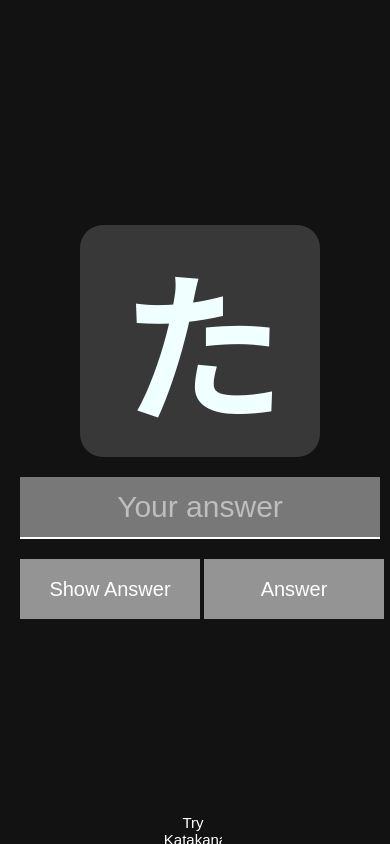
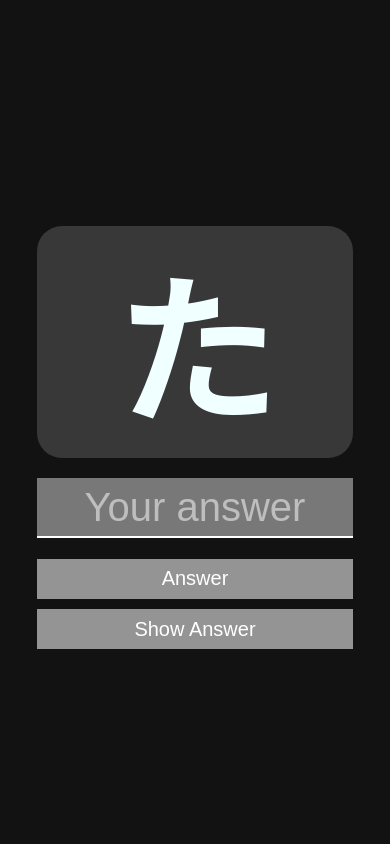
Before and after one commit to FcoAgZa/kana-flashcards, a plain HTML site: page index.html in a window 390 px wide. Both pictures are taken after a click on the button "Hiragana". Drawn offline with Linux system fonts and the light colour scheme; a web font is replaced by a local one.

Commit message:
11 05 23 update
Ahora muestro las respuestas en la misma caja de texto que el usuario
Mejoras para vista en móvil
mejoras al botón para cambiar entre katakana y hiragana

```diff
--- a/estilo.css
+++ b/estilo.css
@@ -10,6 +10,9 @@
   outline: 0;
   font-size: 100%;
   vertical-align: baseline;
+  box-sizing: border-box;
+  font-family: 'Signika Negative', sans-serif;
+  color: white;
 }
 .outer {
   display: table;
@@ -26,8 +29,7 @@
 .inner {
   margin-left: auto;
   margin-right: auto;
-  width: 400px;
-  /* Whatever width you want */
+  width: 90%
 }
 body{
   background-color: #121212;
@@ -35,16 +37,20 @@ body{
 .hidden{
   display: none;
 }
+
+.kana_print_div, .input_text_div, .answer_div, .button_div{
+  width: 90%;
+  max-width: 400px;
+}
+
 .kana_print_div{
   background-color: #383838;
-  height: 60%;
-  width: 60%;
   margin: auto;
-  border-radius: 23px;
+  border-radius: 25px;
 }
 h1{
   font-family: 'Noto Serif JP', serif;
-  font-size: 160px;
+  font-size: 10rem;
   color: azure;
   text-align: center;
 }
@@ -52,80 +58,56 @@ h1{
 .input_text_div{
   margin: auto;
   margin-top: 20px;
-  width: 90%;
-  color: white;
-  font-family: 'Signika Negative', sans-serif;
-  font-size: 30px;
+  font-size: 40px;
 }
 input[type=text]{
   width: 100%;
   height: 60px;
   text-align: center;
   background-color:  #787878;
-  color: white;
-  font-family: 'Signika Negative', sans-serif;
-  font-size: 30px;
+  font-size: 40px;
 }
 input[type=text]:focus {
   border-bottom: 2px solid white;
 }
-
+::placeholder {
+  color: #BEBEBE;
+  opacity: 1;
+}
+::-ms-input-placeholder {
+  color: #BEBEBE;
+}
 
 .answer_div{
   margin: auto;
   margin-top: 20px;
-  width: 90%;
   height: 60px;
-  color: white;
-  font-family: 'Signika Negative', sans-serif;
-  font-size: 40px;
   text-align: center;
   padding-top: 5px;
+  font-size: 40px;
 }
-.ans_help{
+input[type=text].ans_help{
   background-color: #008080;
 }
-.answer_show_wrong{
+input[type=text].answer_show_wrong{
   background-color: #c40000;
 }
-.answer_show_correct{
+input[type=text].answer_show_correct{
   background-color: #339966;
 }
-
 /*BOTONES*/
 .button_div{
   margin: auto;
   white-space: nowrap;
   margin-top: 20px;
-  width: 90%;
   height: 60px;
+  font-size: 30px;
 }
 input[type=button]{
   width: 50%; white-space: normal;
   height: 100%;
-  color: white;
-  font-family: 'Signika Negative', sans-serif;
-  font-size: 20px;
   margin: auto;
   background-color:  #949494;
-}
-input[type=button].more_btn{
-  width: 100%;
-  height: 100%;
-  color: white;
-  font-family: 'Signika Negative', sans-serif;
-  font-size: 20px;
-  margin: auto;
-  background-color:  #949494;
-}
-input[type=button].bottom_btn{
-  width: 100%;
-  height: 100%;
-  color: white;
-  font-family: 'Signika Negative', sans-serif;
-  font-size: 15px;
-  margin: auto;
-  background-color:transparent;
 }
 input[type=button]:hover{
   cursor: pointer;
@@ -139,22 +121,29 @@ input[type=button]:hover.more_btn{
 input[type=button]:hover.user_answer_btn{
   background-color: #00995e;
 }
-input[type=button]:hover.bottom_btn{
-  background-color: #c8981e;
-  border: solid 1px white;
+
+@media only screen and (max-width: 700px) {
+   input{
+    font-size: 20px;
+  }
+
+  .bottom{
+    position: fixed;
+    right: -25px;
+    top:0;
+    width: 70px;
+    height: 70px;
+    overflow: hidden;
+  }
+  .bottom:hover{
+    right: 0;
+  }
+  .button_div{
+    white-space:normal;
+  }
+  input[type=button]{
+    width: 100%;
+    margin-bottom: 10PX;
+    height: 40PX;
+  }
 }
-::placeholder {
-  color: #BEBEBE;
-  opacity: 1;
-}
-::-ms-input-placeholder {
-  color: #BEBEBE;
-}
-.bottom{
-  position: fixed;
-  bottom: 0px;
-  left: 42%;
-  width: 15%;
-  height: 30px;
-  background-color: transparent;
-}
--- a/index.html
+++ b/index.html
@@ -17,10 +17,10 @@
                     <h1 id="kana_print"></h1>
                 </div>
 
-                <div id="answer_div" class="answer_div hidden">
+<!--                 <div id="answer_div" class="answer_div hidden">
                     <p id="ans_help_print" class="hidden"></p>
                     <p id="ans_res_print"  class="hidden"></p>
-                </div>
+                </div> -->
 
                 <div id="input_text_div" class="input_text_div">
                     <input type="text" id="userans_txtinput"
@@ -37,26 +37,24 @@
                     value="Katakana"  class=""
                     onclick="hiragana_start('katakana')" >
 
+                    <input type="button" id="user_answer_btn"
+                    value="Answer"  class="user_answer_btn hidden"
+                    disabled="true" onclick="answer()">
                     <input type="button" id="show_answer_btn"
                     value="Show Answer"  class="show_answer_btn hidden"
                     disabled="true" onclick="show_answer()">
-                    <input type="button" id="user_answer_btn"
-                    value="Answer"  class="user_answer_btn hidden"
-                    disabled="true" onclick="answer()">
 
                     <input type="button" id="hiragana_more_btn"
                     value="One More!"  class="more_btn hidden"
                     disabled="true" onclick = " ">
+                    <input type="button" value="Try "
+                    id="switch_btn" class="bottom_btn hidden"
+                    onclick=" ">
                 </div>
 
             </div>
         </div>
     </div>
-    <div class="bottom">
-        <input type="button" value="Try "
-        id="kata_btn" class="bottom_btn hidden"
-        onclick=" ">
-    </div>
     <script src="main.js" ></script>
 </body>
 </html>
--- a/main.js
+++ b/main.js
@@ -15,7 +15,7 @@ const show_answer_btn = document.getElementById("show_answer_btn");
 const user_answer_btn = document.getElementById("user_answer_btn");
 const hiragana_more_btn = document.getElementById("hiragana_more_btn");
 const katakana_more_btn = document.getElementById("katakana_more_btn");
-const kata_btn = document.getElementById("kata_btn");
+const switch_btn = document.getElementById("switch_btn");
 
 const hiraganakatakana = [
     { hiragana: 'あ', katakana: 'ア', romanji: 'a' },
@@ -100,15 +100,17 @@ function hiragana_start(option){ //Iniciar
     my_hiragana = hiraganakatakana [pick_kana] [option];
     my_romanji = hiraganakatakana  [pick_kana] ["romanji"];
     console.log(pick_kana + "" + my_hiragana + "" + my_romanji);
-    restart_ans();
+    //restart_ans();
+    userans_txtinput.className = '';
+    userans_txtinput.disabled = false;
     show_arr = [
         kana_print, kana_print_div,
         input_text_div, userans_txtinput,
-        user_answer_btn, show_answer_btn, kata_btn
+        user_answer_btn, show_answer_btn
     ].forEach(show);
     hide_arr = [
-        answer_div, ans_help_print,
-        hiragana_more_btn,
+        //answer_div, ans_help_print,
+        hiragana_more_btn, switch_btn,
         hiragana_start_btn, katakana_start_btn
     ].forEach(hide);
     kana_print.innerHTML = my_hiragana;
@@ -116,44 +118,47 @@ function hiragana_start(option){ //Iniciar
     userans_txtinput.select();
     userans_txtinput.value = "";
     if (op === 'hiragana'){
-        kata_btn.onclick = function(){ hiragana_start('katakana'); }
-        kata_btn.value = "Try Katakana";
+        switch_btn.onclick = function(){ hiragana_start('katakana'); }
+        switch_btn.value = "Try Katakana";
     }
     else{
-        kata_btn.onclick = function(){ hiragana_start('hiragana'); }
-        kata_btn.value = "Try Hiragana";
+        switch_btn.onclick = function(){ hiragana_start('hiragana'); }
+        switch_btn.value = "Try Hiragana";
     }
 
 }
 
 function show_answer(){
     show_arr = [
-        answer_div, ans_help_print, hiragana_more_btn
+        /*answer_div, ans_help_print, */hiragana_more_btn, switch_btn
     ].forEach(show);
-    answer_div.classList.add('ans_help');
-    ans_help_print.innerHTML = my_romanji;
+    userans_txtinput.className = '';
+    userans_txtinput.classList.add('ans_help');
+    userans_txtinput.value = "It's " + my_romanji;
+    userans_txtinput.disabled = true;
     hide_arr = [
         show_answer_btn, user_answer_btn,
-        input_text_div, userans_txtinput
+        //input_text_div, userans_txtinput
     ].forEach(hide);
     hiragana_more_btn.onclick = function() { hiragana_start(op); };
 }
 
 function answer(){
     hide_arr = [
-        input_text_div, userans_txtinput,
+        //input_text_div, userans_txtinput,
         show_answer_btn, user_answer_btn
     ].forEach(hide);
     show_arr = [
-        answer_div, ans_res_print, hiragana_more_btn
+        /*answer_div, ans_res_print,*/ hiragana_more_btn, switch_btn
     ].forEach(show);
+    userans_txtinput.className = '';
     if (userans_txtinput.value === my_romanji){
-        ans_res_print.innerHTML = "Bueno";
-        answer_div.classList.add('answer_show_correct');
+        userans_txtinput.value = "Yes, it's " + my_romanji;
+        userans_txtinput.classList.add('answer_show_correct');
     }
     else{
-        ans_res_print.innerHTML = "Malo. Respuesta: " + my_romanji;
-        answer_div.classList.add('answer_show_wrong');
+        userans_txtinput.value = "No, it's " + my_romanji;
+        userans_txtinput.classList.add('answer_show_wrong');
     }
     hiragana_more_btn.onclick = function() { hiragana_start(op); }
 }
```
